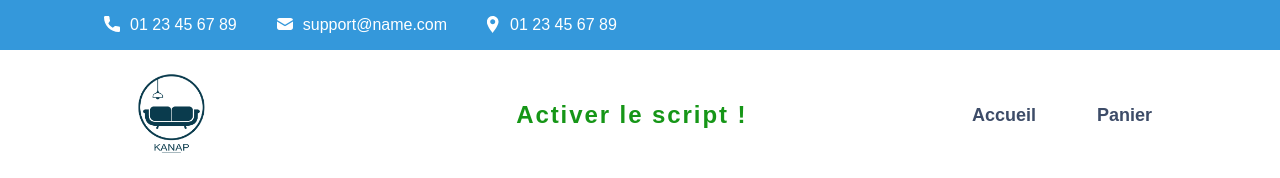
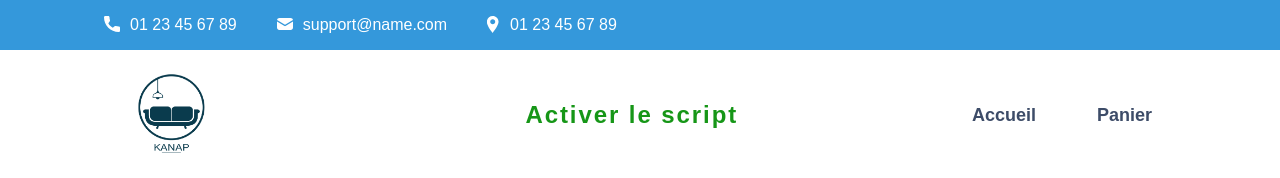
Before and after one commit to julienjamet/nexus, a React (Create React App) app in the folder frontend/: page /kanap in a window 1280 px wide. Shown: the top 178 px of the page. Built offline with nearby package versions, Linux system fonts and the light colour scheme.

Commit message:
test ci cd 4

```diff
--- a/frontend/src/components/kanap/SwitchScript.tsx
+++ b/frontend/src/components/kanap/SwitchScript.tsx
@@ -17,7 +17,7 @@ export const SwitchScript: FC<IKanapSwitchScript> = (props): ReactElement => {
             className={`switchScript ${props.isScriptActive ? 'active' : ''}`}
             onClick={(): void => props.switchScript()}
         >
-            {!props.isScriptActive ? 'Activer le script !' : 'Désactiver le script !'}
+            {!props.isScriptActive ? 'Activer le script' : 'Désactiver le script'}
         </div>
     );
     /****************************************************/
```
Also changed, not shown: 1 other file (tests, documents, lock files or other folders).
